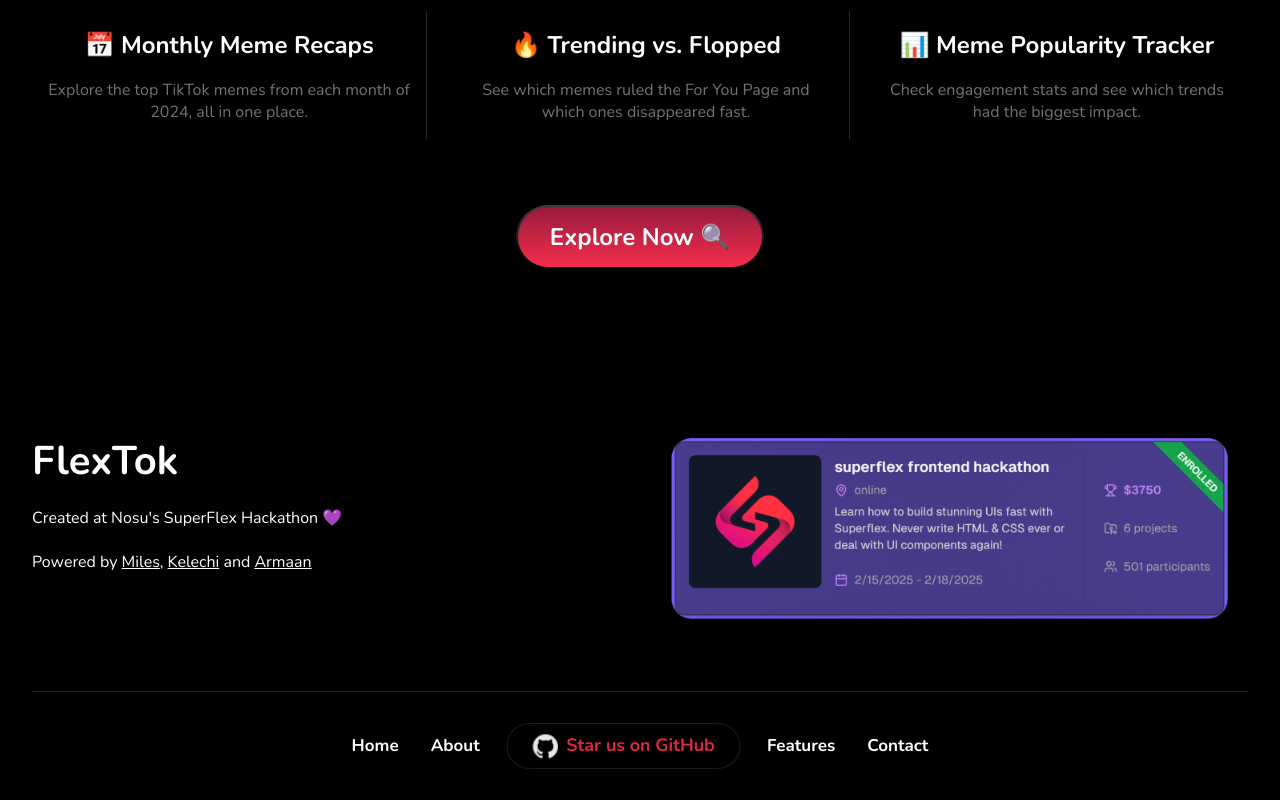
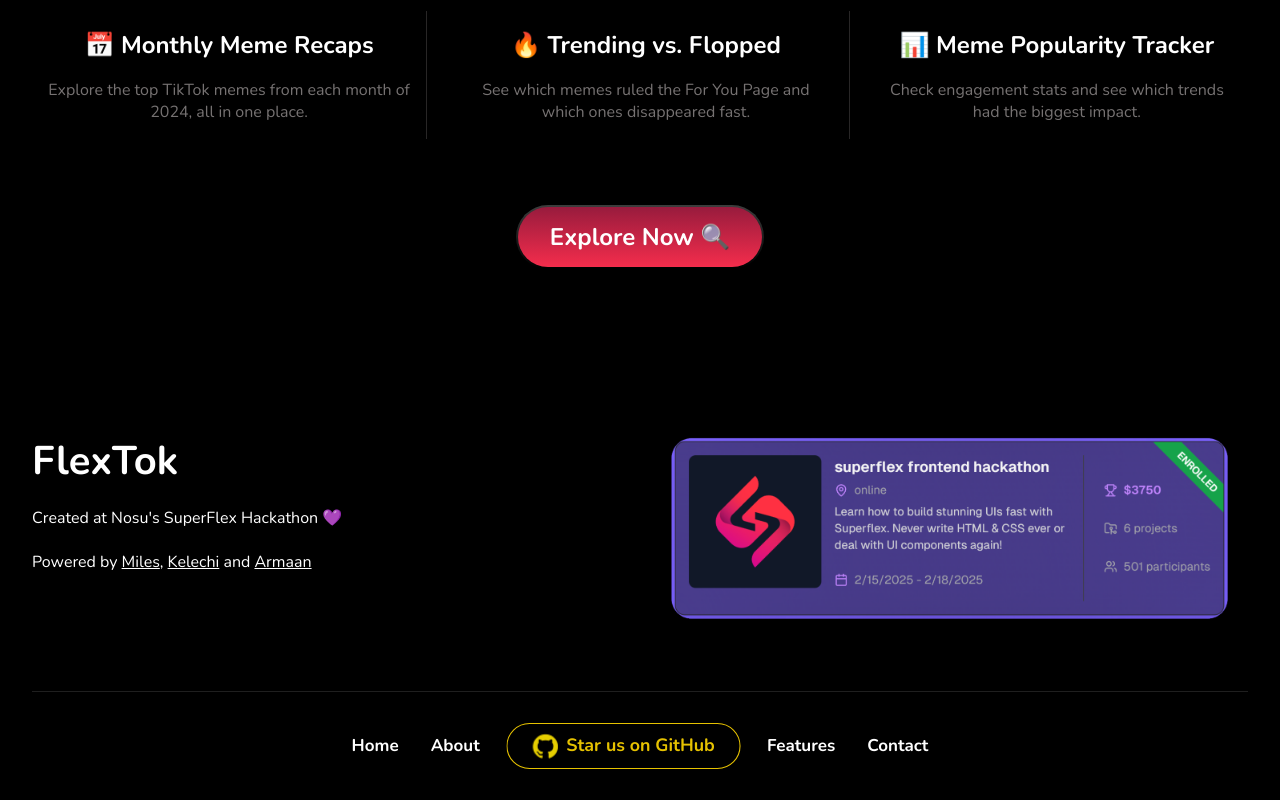
Before and after one commit to mileshall1/FlexTok, a plain HTML site: page index.html in a window 1280 px wide. In both pictures the pointer is over the link "Star us on GitHub". Shown: the part 1055-1855 px from the top of the page. Drawn offline with nearby package versions, Linux system fonts and the light colour scheme.

Commit message:
Added gold hover effect 🥇

```diff
--- a/styles.css
+++ b/styles.css
@@ -380,7 +380,6 @@ body {
     transition: all 0.3s ease-in-out;
 }
 
-
 .bottom-navbar__link {
     font-family: 'Nunito', sans-serif;
     font-size: 17px;
@@ -396,11 +395,23 @@ body {
     padding: 0.5rem 1.5rem;
     border: 1.5px solid rgba(255, 255, 255, 0.12);
     border-radius: 77px;
+    transition: all 0.3s ease-in-out;
 }
 
 .bottom-navbar__github-icon {
     width: 24px;
     height: 24px;
+}
+
+.bottom-navbar__link--github:hover {
+    border-color: #FFD700;
+    color: #FFD700;
+    transform: scale(1.05);
+}
+
+.bottom-navbar__link--github:hover .bottom-navbar__github-icon {
+    filter: brightness(0) saturate(100%) invert(79%) sepia(71%) saturate(1095%) hue-rotate(359deg) brightness(105%) contrast(107%);
+    transition: all 0.3s ease-in-out;
 }
 
 html {
```
